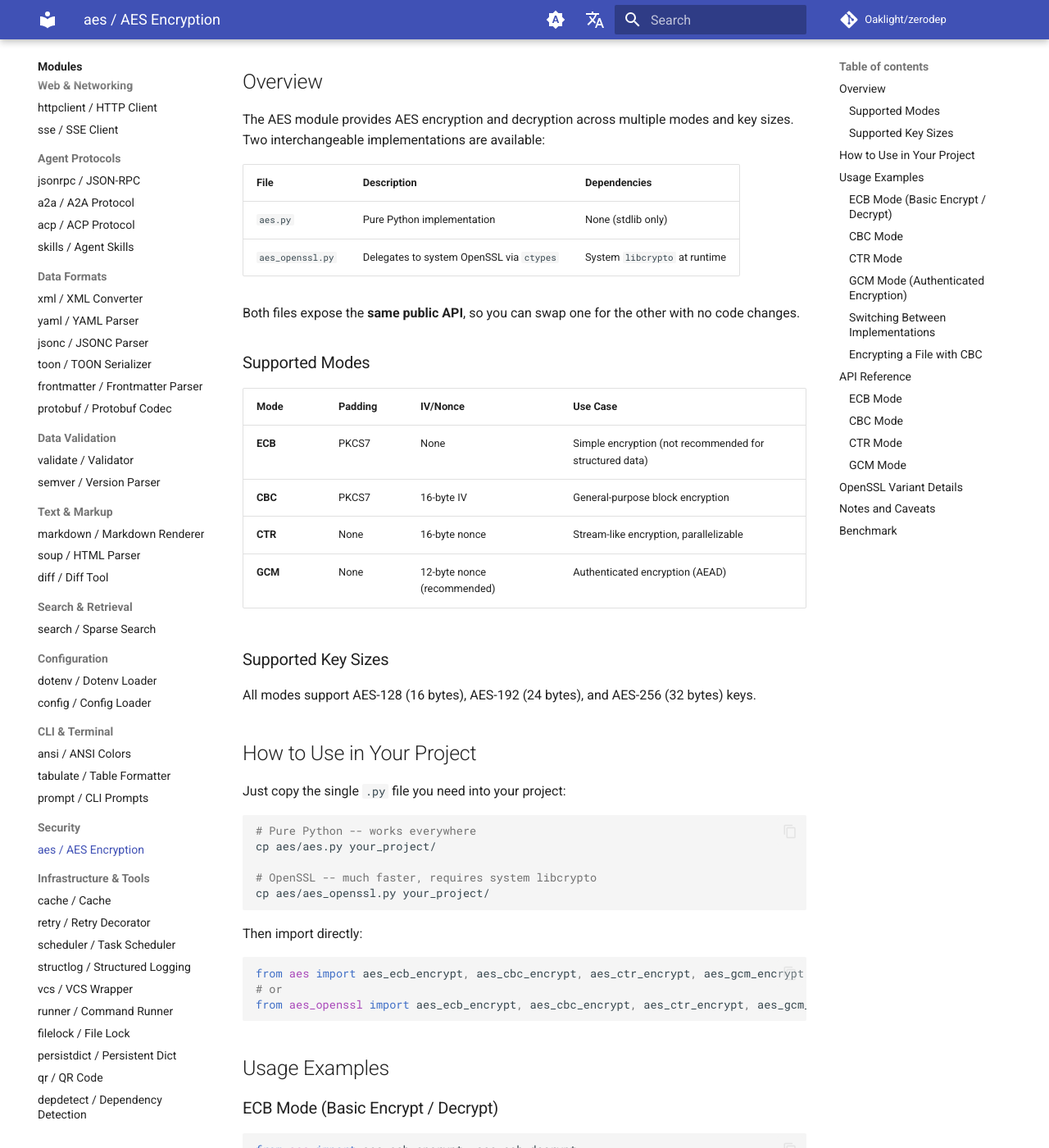
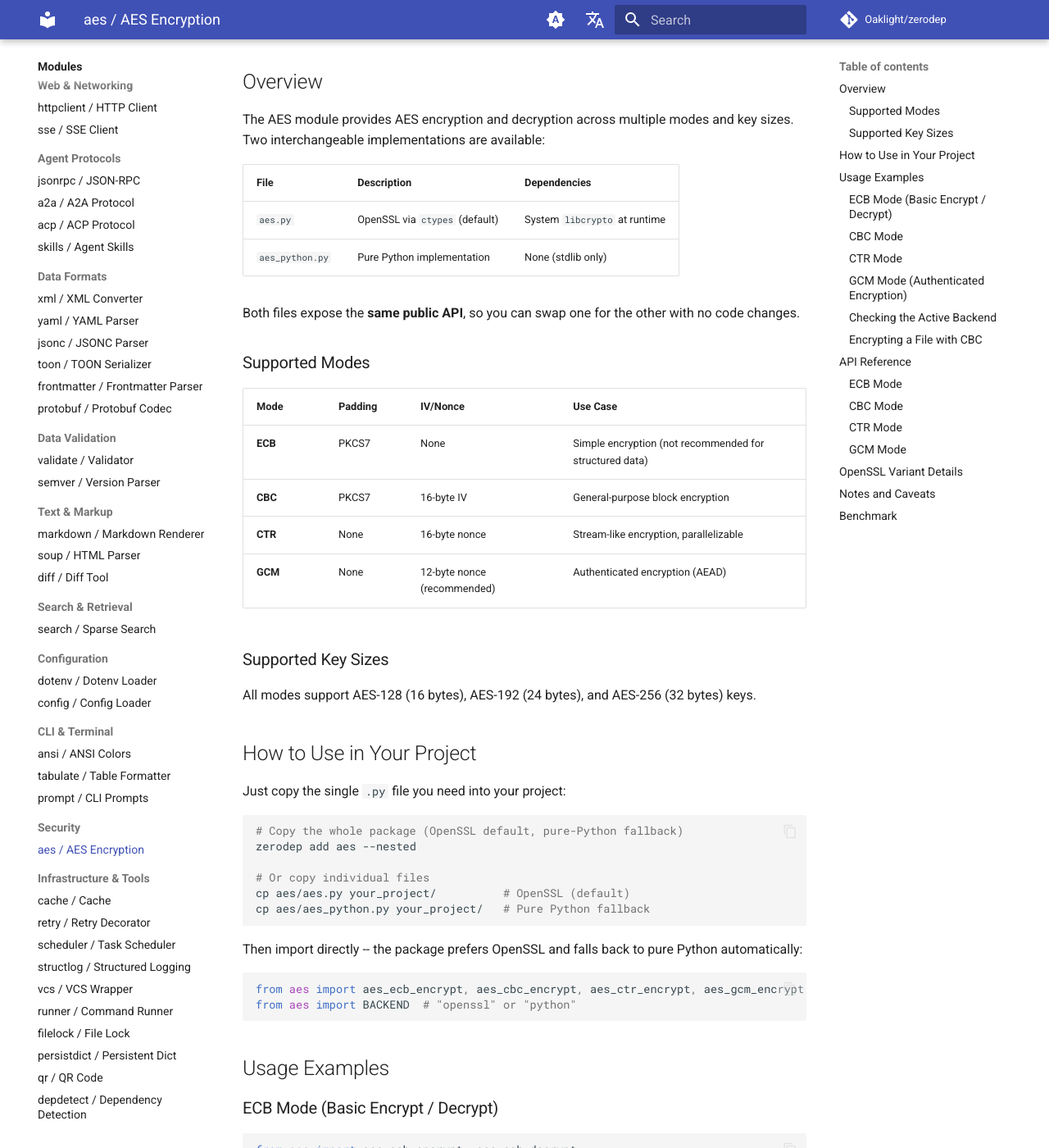
Before and after one commit to Oaklight/zerodep, an MkDocs documentation site: the page built from docs/modules/aes.md, in a window 1280 px wide and 1400 px high, scrolled down 237 px. Shown: the whole window at 82% size. Built offline with MkDocs 1.6.1 and Material for MkDocs 9.7.7, drawn with Linux system fonts in a browser that asks for light colours; comment, search, counter and statistics services are not loaded; some of the changed text lies outside the part shown.

Commit message:
docs: update aes filenames after rename (aes_openssl→aes, aes→aes_python)

````diff
--- a/docs/modules/aes.md
+++ b/docs/modules/aes.md
@@ -8,8 +8,8 @@ The AES module provides AES encryption and decryption across multiple modes and
 
 | File | Description | Dependencies |
 |------|-------------|--------------|
-| `aes.py` | Pure Python implementation | None (stdlib only) |
-| `aes_openssl.py` | Delegates to system OpenSSL via `ctypes` | System `libcrypto` at runtime |
+| `aes.py` | OpenSSL via `ctypes` (default) | System `libcrypto` at runtime |
+| `aes_python.py` | Pure Python implementation | None (stdlib only) |
 
 Both files expose the **same public API**, so you can swap one for the other with no code changes.
 
@@ -31,19 +31,19 @@ All modes support AES-128 (16 bytes), AES-192 (24 bytes), and AES-256 (32 bytes)
 Just copy the single `.py` file you need into your project:
 
 ```bash
-# Pure Python -- works everywhere
-cp aes/aes.py your_project/
+# Copy the whole package (OpenSSL default, pure-Python fallback)
+zerodep add aes --nested
 
-# OpenSSL -- much faster, requires system libcrypto
-cp aes/aes_openssl.py your_project/
+# Or copy individual files
+cp aes/aes.py your_project/          # OpenSSL (default)
+cp aes/aes_python.py your_project/   # Pure Python fallback
 ```
 
-Then import directly:
+Then import directly -- the package prefers OpenSSL and falls back to pure Python automatically:
 
 ```python
 from aes import aes_ecb_encrypt, aes_cbc_encrypt, aes_ctr_encrypt, aes_gcm_encrypt
-# or
-from aes_openssl import aes_ecb_encrypt, aes_cbc_encrypt, aes_ctr_encrypt, aes_gcm_encrypt
+from aes import BACKEND  # "openssl" or "python"
 ```
 
 ## Usage Examples
@@ -129,27 +129,22 @@ with pytest.raises(ValueError, match="authentication failed"):
     aes_gcm_decrypt(tampered, key, nonce, tag, aad=header)
 ```
 
-### Switching Between Implementations
+### Checking the Active Backend
+
+The `__init__.py` automatically selects OpenSSL when available, falling back to pure Python. You can check which backend is active:
 
 ```python
-import importlib
+from aes import BACKEND, aes_ecb_encrypt
 
-def get_aes_module():
-    """Prefer OpenSSL for speed; fall back to pure Python."""
-    try:
-        return importlib.import_module("aes_openssl")
-    except OSError:
-        return importlib.import_module("aes")
-
-aes = get_aes_module()
-ciphertext = aes.aes_ecb_encrypt(b"secret data", b"0123456789abcdef")
+print(BACKEND)  # "openssl" or "python"
+ciphertext = aes_ecb_encrypt(b"secret data", b"0123456789abcdef")
 ```
 
 ### Encrypting a File with CBC
 
 ```python
 import os
-from aes_openssl import aes_cbc_encrypt, aes_cbc_decrypt
+from aes import aes_cbc_encrypt, aes_cbc_decrypt
 
 key = os.urandom(32)
 iv = os.urandom(16)
@@ -224,7 +219,7 @@ aes_gcm_decrypt(data: bytes, key: bytes, nonce: bytes,
 
 ## OpenSSL Variant Details
 
-`aes_openssl.py` uses Python's built-in `ctypes` module to call the system's OpenSSL `libcrypto` library. Since Python itself depends on OpenSSL (`ssl` and `hashlib` modules link against `libcrypto`), any standard Python 3.10+ installation already has `libcrypto` available -- no additional software needs to be installed.
+`aes.py` (the OpenSSL variant) uses Python's built-in `ctypes` module to call the system's OpenSSL `libcrypto` library. Since Python itself depends on OpenSSL (`ssl` and `hashlib` modules link against `libcrypto`), any standard Python 3.10+ installation already has `libcrypto` available -- no additional software needs to be installed.
 
 The library is located at runtime in this order:
 
@@ -245,7 +240,7 @@ If `libcrypto` cannot be found, an `OSError` is raised at **import time**.
     For most applications, use **GCM mode** -- it provides both encryption and authentication (AEAD), preventing both eavesdropping and tampering. It is the default in TLS 1.3.
 
 !!! info "Performance"
-    The pure Python implementation (`aes.py`) is intentionally simple and educational. It is **orders of magnitude slower** than native implementations for large data. For any performance-sensitive workload, use `aes_openssl.py` instead.
+    The pure Python implementation (`aes_python.py`) is intentionally simple and educational. It is **orders of magnitude slower** than native implementations for large data. For any performance-sensitive workload, use the default `aes.py` (OpenSSL) instead.
 
 - **Key length:** Must be 16, 24, or 32 bytes. Invalid lengths raise `ValueError`.
 - **PKCS7 padding:** Applied automatically in ECB and CBC modes. CTR and GCM do not use padding.
````
Also changed, not shown: docs/api/aes.md (+3 -3 lines), docs/benchmarks/aes.md (+4 -4 lines), docs/guide/installation.md (+1 -1 lines), docs/guide/philosophy.md (+1 -1 lines).
